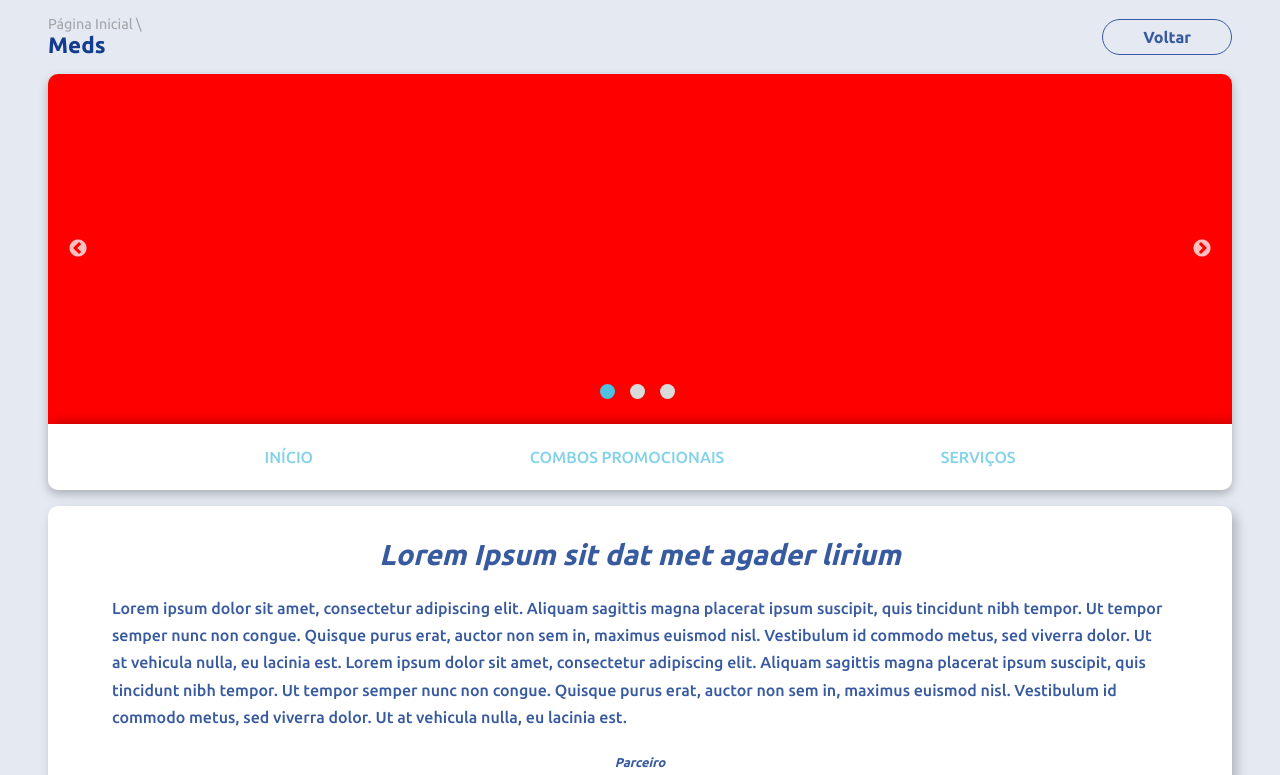
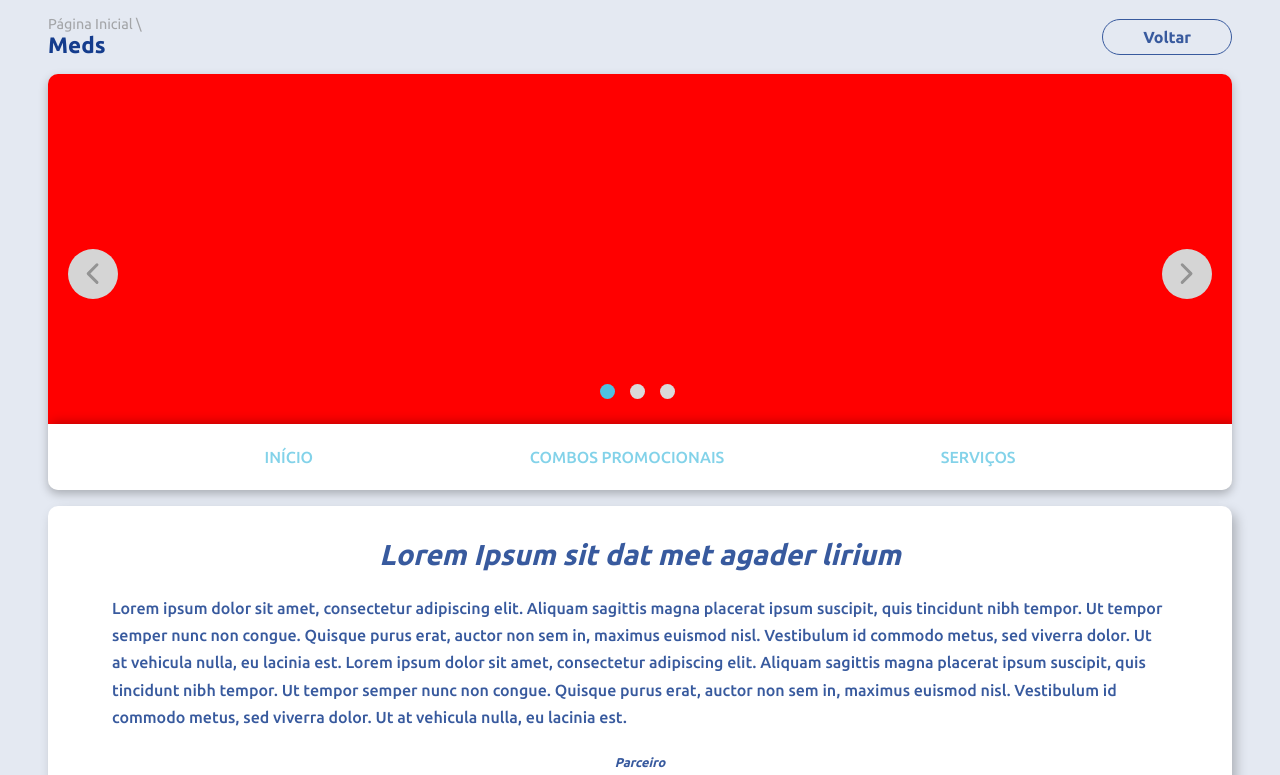
Before and after one commit to lucasforte/lighthouse-challenge, a React (Create React App) app: page / in a window 1280 px wide. Shown: the top 775 px of the page. Built offline with nearby package versions, Linux system fonts and the light colour scheme.

Commit message:
Created custom arrows for the slider

```diff
--- a/src/components/BannerSlider/index.tsx
+++ b/src/components/BannerSlider/index.tsx
@@ -1,8 +1,25 @@
 import Slider from "react-slick";
+import { FiChevronLeft, FiChevronRight } from "react-icons/fi";
 
 import "../../../node_modules/slick-carousel/slick/slick.css";
 import "../../../node_modules/slick-carousel/slick/slick-theme.css";
 import "./styles.scss";
+
+function CustomNextArrow() {
+  return (
+    <div className="custom-arrow custom-arrow--next">
+      <FiChevronRight />
+    </div>
+  );
+}
+
+function CustomPrevArrow() {
+  return (
+    <div className="custom-arrow custom-arrow--prev">
+      <FiChevronLeft />
+    </div>
+  );
+}
 
 const BannerSlider = () => {
   const settings = {
@@ -11,6 +28,8 @@ const BannerSlider = () => {
     speed: 500,
     slidesToShow: 1,
     slidesToScroll: 1,
+    nextArrow: <CustomNextArrow />,
+    prevArrow: <CustomPrevArrow />,
   };
   return (
     <div className="banner-slider">
--- a/src/components/BannerSlider/styles.scss
+++ b/src/components/BannerSlider/styles.scss
@@ -19,15 +19,31 @@
   .slick-slider {
     height: 100%;
 
-    .slick-arrow {
-      z-index: 1;
-      &.slick-prev {
+    .custom-arrow {
+      width: 50px;
+      height: 50px;
+      position: absolute;
+      border-radius: 50%;
+      display: flex;
+      justify-content: center;
+      align-items: center;
+      top: 50%;
+      z-index: 2;
+      background-color: #d5d5d5;
+
+      svg {
+        color: #939393;
+        font-size: 2.2rem;
+      }
+
+      &.custom-arrow--next {
+        right: 20px;
+      }
+      &.custom-arrow--prev {
         left: 20px;
       }
-      &.slick-next {
-        right: 20px;
-      }
     }
+
     .slick-dots {
       bottom: 20px;
       li {
```
